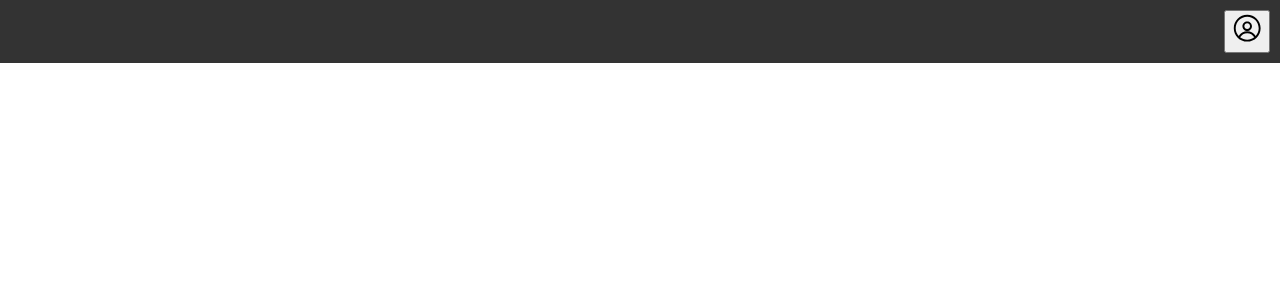
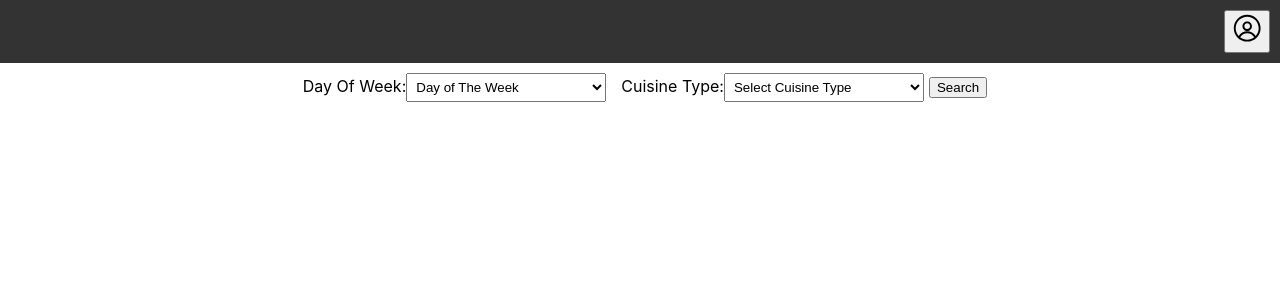
Before and after one commit to opalak12/ser460, a React (Create React App) app: page /search in a window 1280 px wide. Before the commit this address had no page. Shown: the top 300 px of the page. Built offline with nearby package versions, Linux system fonts and the light colour scheme.

Commit message:
adding search component

```diff
--- a/src/App.js
+++ b/src/App.js
@@ -4,6 +4,7 @@ import Login from './components/Login';
 import PublishMeals from './components/Publish';
 import { BrowserRouter as Router, Route, Routes } from 'react-router-dom';
 import Subscribe from './components/Subscribe';
+import Search from './components/search'
 
 function App() {
   return (
@@ -13,6 +14,7 @@ function App() {
       <Route path="/login" element={<Login />} />
       <Route path="/publish" element={<PublishMeals />} />
       <Route path="/subscribe" element={<Subscribe />} />
+      <Route path="/search" element={<Search />} />
     </Routes>
   </Router>
   );
--- a/src/components/Login/index.js
+++ b/src/components/Login/index.js
@@ -16,23 +16,26 @@ function Login() {
       return;
     }
     localStorage.setItem('isLoggedIn', 'true');
-    navigate('/');
+    navigate('/search');
   }
 
   return (
     <div className='main-login'>
+
       <div>
         <label>Username</label>
         <input type="text"
         value={username}
         onChange={(e)=> setUsername(e.target.value)}/>
       </div>
+
       <div>
         <label>Password</label>
         <input type="password"
         value={password}
         onChange={(e) => setPassword(e.target.value)}/>
       </div>
+
       {error && <p className='error'>{error}</p>}
       <button type="submit" onClick={handleSubmit}>Submit</button>
     </div>
--- /dev/null
+++ b/src/components/search/index.js
@@ -0,0 +1,39 @@
+import React from 'react';
+import './styles.css';
+
+function Search(){
+    return (
+        <div className="main-container">
+            <div className="input-group">
+                <label>Day Of Week:</label>
+                <select id="dayOfWeek">
+                    <option value="" disabled selected>Day of The Week</option>
+                    <option value="Monday">Monday</option>
+                    <option value="Tuesday">Yuesday</option>
+                    <option value="Wednesday">Wednesday</option>
+                    <option value="Thursday">Thursday</option>
+                    <option value="Friday">Friday</option>
+                    <option value="Weekly">Weekly</option>
+                </select>
+          </div>
+
+          <div className="input-group">
+            <label>Cuisine Type:</label>
+            <select id="cuisineType">
+                <option value="" disabled selected>Select Cuisine Type</option>
+                <option value="Italian">Italian</option>
+                <option value="African">Indian</option>
+                <option value="Mexican">Mexican</option>
+                <option value="Latin">Latin</option>
+                <option value="Asian">Asian</option>
+            </select>
+          </div>
+
+          <button classname='search-button' type='submit'>Search</button>
+
+        </div>
+    )
+
+}
+
+export default Search;
--- /dev/null
+++ b/src/components/search/styles.css
@@ -0,0 +1,16 @@
+.main-container{
+  display: flex;
+  align-items: center;
+  justify-content: center;
+}
+
+.input-group {
+    margin: 10px 0;
+    padding-left: 10px;
+    padding-right: 5px;
+  }
+
+  select {
+    width: 200px;
+    padding: 5px;
+  }
```
